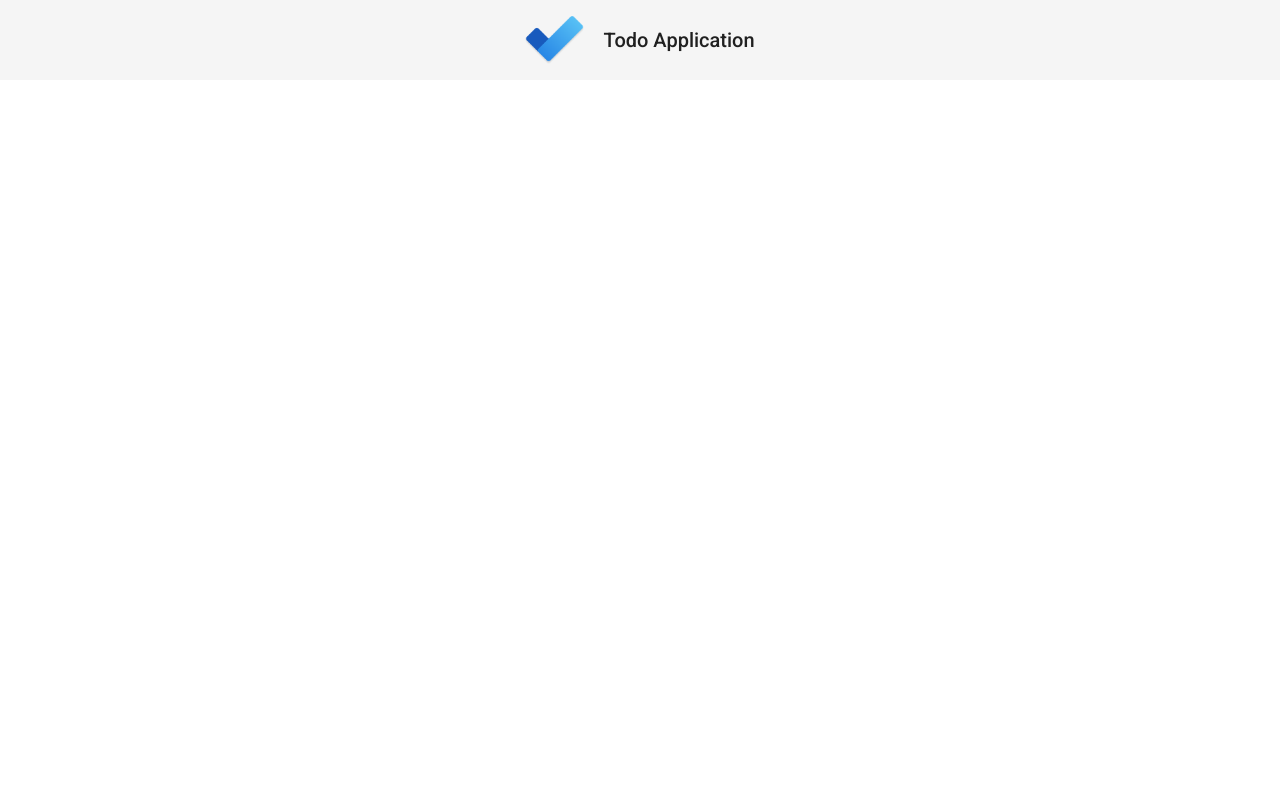
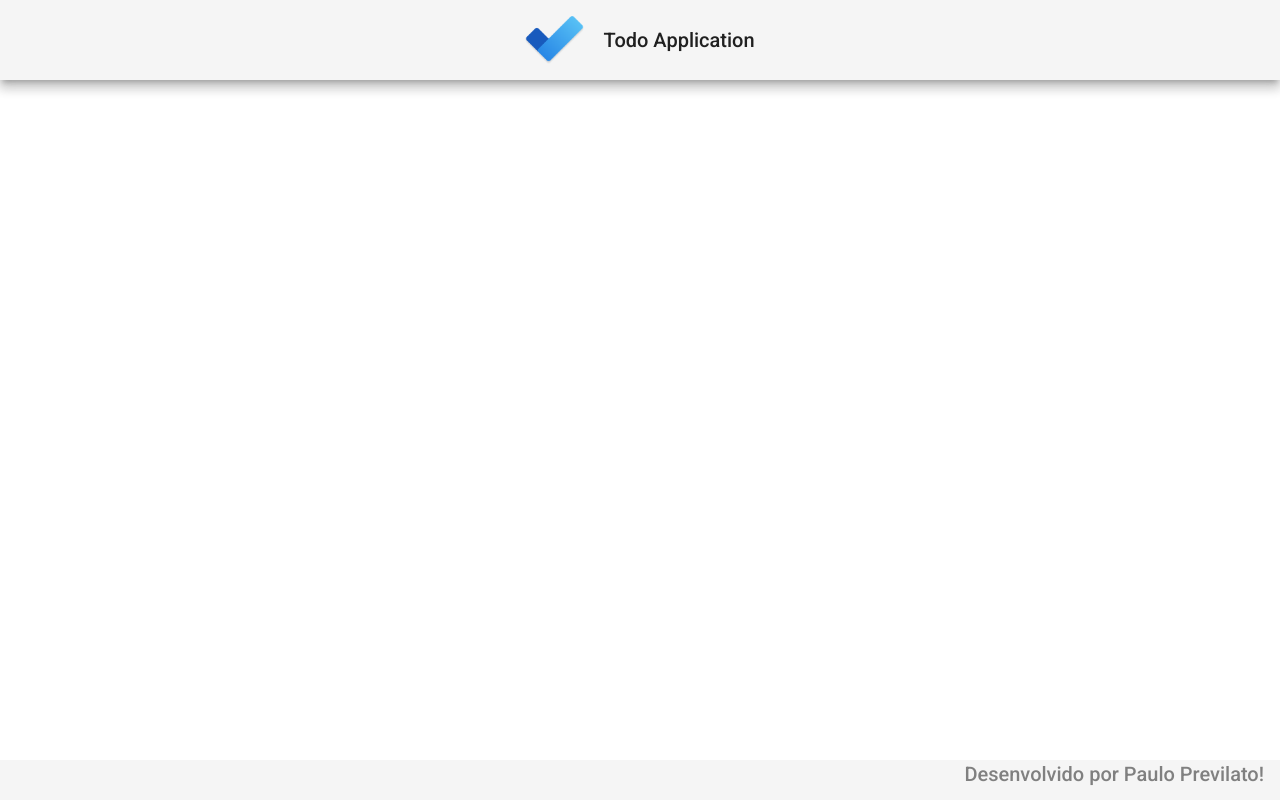
Before and after one commit to pauloprevilato/todo-Angular, an Angular app in the folder todo/: page / in a window 1280 px wide. Built offline with nearby package versions, Linux system fonts and the light colour scheme.

Commit message:
add footer

```diff
--- a/todo/src/app/app.component.html
+++ b/todo/src/app/app.component.html
@@ -1 +1,2 @@
 <app-header></app-header>
+<app-footer></app-footer>
--- a/todo/src/app/app.module.ts
+++ b/todo/src/app/app.module.ts
@@ -7,11 +7,13 @@
 import { BrowserAnimationsModule } from '@angular/platform-browser/animations';
 
 import {MatToolbarModule} from '@angular/material/toolbar';
+import { FooterComponent } from './components/footer/footer.component';
 
 @NgModule({
   declarations: [
     AppComponent,
-    HeaderComponent
+    HeaderComponent,
+    FooterComponent
   ],
   imports: [
     BrowserModule,
--- /dev/null
+++ b/todo/src/app/components/footer/footer.component.css
@@ -0,0 +1,7 @@
+.footer {
+    position: fixed;
+    bottom: 0;
+    justify-content: flex-end;
+    height: 5%;
+    color: gray;
+}
--- /dev/null
+++ b/todo/src/app/components/footer/footer.component.html
@@ -0,0 +1,3 @@
+<mat-toolbar class="footer">
+    <p>Desenvolvido por Paulo Previlato!</p>
+</mat-toolbar>
--- /dev/null
+++ b/todo/src/app/components/footer/footer.component.ts
@@ -0,0 +1,15 @@
+import { Component, OnInit } from '@angular/core';
+
+@Component({
+  selector: 'app-footer',
+  templateUrl: './footer.component.html',
+  styleUrls: ['./footer.component.css']
+})
+export class FooterComponent implements OnInit {
+
+  constructor() { }
+
+  ngOnInit(): void {
+  }
+
+}
--- a/todo/src/app/components/header/header.component.css
+++ b/todo/src/app/components/header/header.component.css
@@ -14,5 +14,4 @@
 
 h1 {
     padding-left: 1.2rem;
-
 }
--- a/todo/src/app/components/header/header.component.html
+++ b/todo/src/app/components/header/header.component.html
@@ -1,4 +1,4 @@
-<mat-toolbar class="header">
+<mat-toolbar class="header mat-elevation-z8">
     <span>
         <img src="assets/img/logo.png" alt="logo-todo">
     </span>
```
